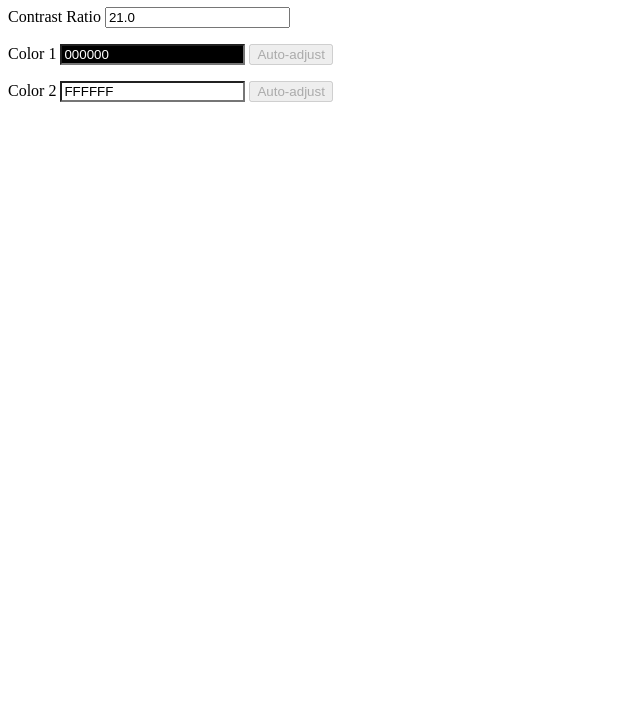
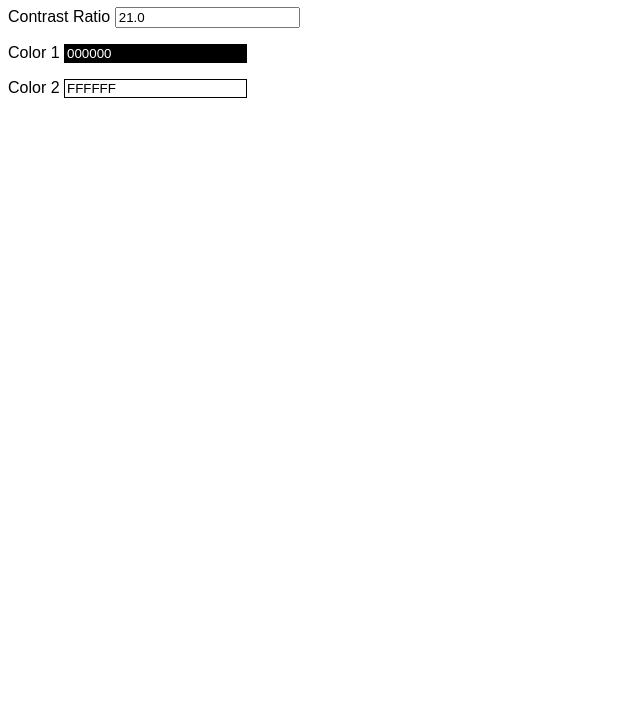
Before and after one commit to toolness/color-contrast-pal, a plain HTML site: page index.html in a window 1280 px wide. Shown: the part 73-800 px from the top of the page, without its empty margins (0-640 px from the left). Drawn offline with Linux system fonts and the light colour scheme.

Commit message:
tweak styling a bit

```diff
--- a/index.html
+++ b/index.html
@@ -1,5 +1,18 @@
 <!DOCTYPE html>
 <meta charset="utf-8">
+<style>
+html {
+  font-family: sans-serif;
+}
+
+button[disabled] {
+  display: none;
+}
+
+input.jscolor {
+  border: 1px solid black;
+}
+</style>
 <title>Color Contrast Pal</title>
 <h1>Color Contrast Pal</h1>
 <p>
```
